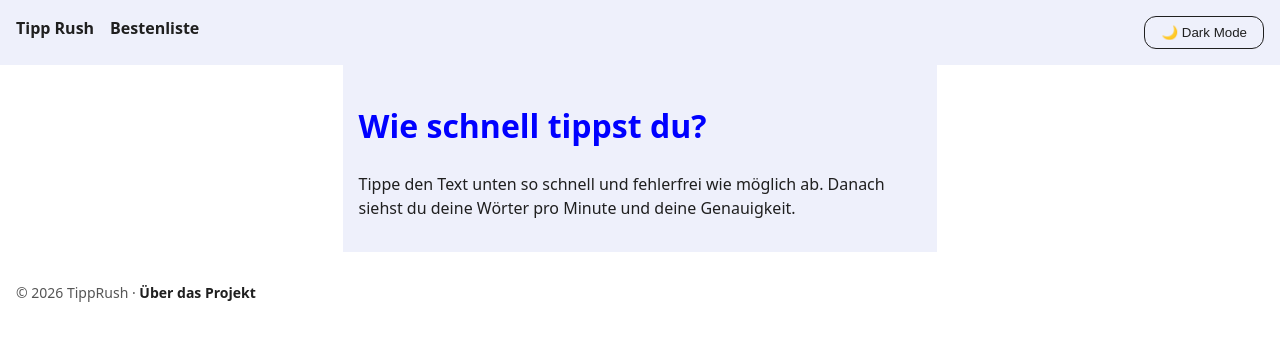
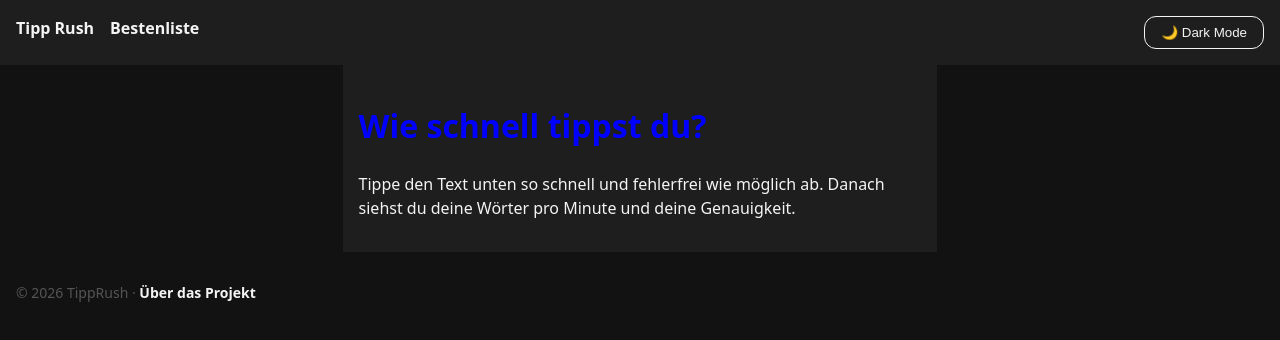
Before and after one commit to Vend-Jali/WebEngineering, a plain HTML site: page index.html in a window 1280 px wide. Drawn offline with Linux system fonts and the light colour scheme.

Commit message:
Dark Mode Button

```diff
--- a/style.css
+++ b/style.css
@@ -7,13 +7,11 @@
   --abstand: 1rem;
 }
 
-@media (prefers-color-scheme: dark) {
-  :root {
-    --bg: #121212;
-    --text: #f4f4f4;
-    --akzent: #0000ff;
-    --flaeche: #1e1e1e;
-  }
+:root {
+  --bg: #121212;
+  --text: #f4f4f4;
+  --akzent: #0000ff;
+  --flaeche: #1e1e1e;
 }
 
 * { box-sizing: border-box; }
@@ -91,7 +89,7 @@ header {
 }
 
 #theme-toggle {
-  margin-left: auto; /* Schiebt den Button in der Flexbox ganz nach rechts */
+  margin-left: auto;
   cursor: pointer;
   background: none;
   border: 1px solid var(--text);
```
